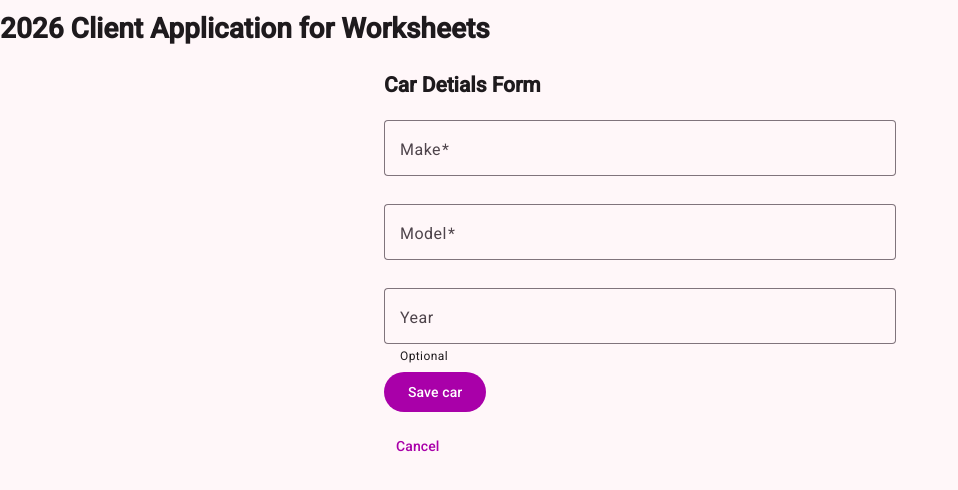
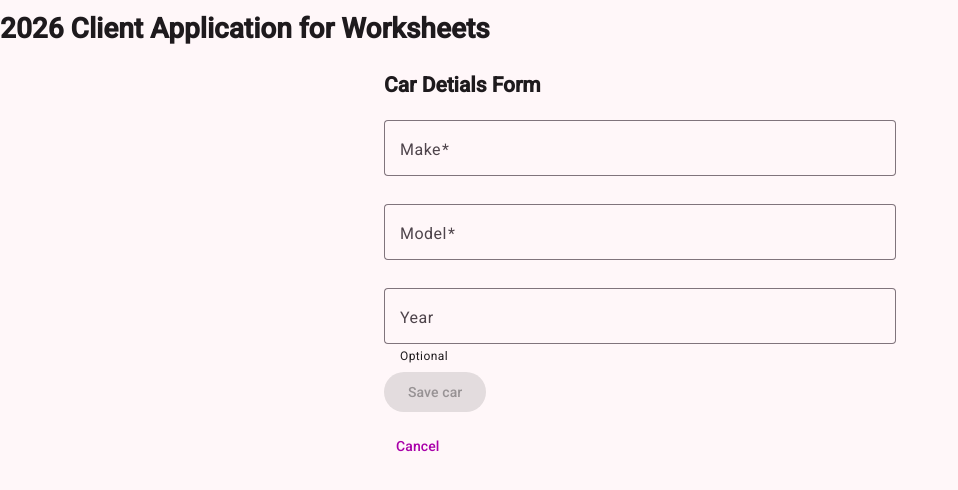
Before and after one commit to s00273772/angularWS, an Angular app: page /cars/new in a window 1280 px wide. Shown: the top 490 px of the page, without its empty margins (0-958 px from the left). Built offline with nearby package versions, Linux system fonts and the light colour scheme.

Commit message:
Save button disabled when carForm is invalid

```diff
--- a/src/app/features/cars/pages/car-form/car-form.html
+++ b/src/app/features/cars/pages/car-form/car-form.html
@@ -62,7 +62,7 @@
     }
 
     <div class="button-group">
-        <button matButton="filled" type="submit" [disabled]="saving()">
+        <button matButton="filled" type="submit" [disabled]="saving() || carForm.invalid">
             {{saving() ? 'Saving...' : 'Save car'}}
         </button>
         <p></p>
```
